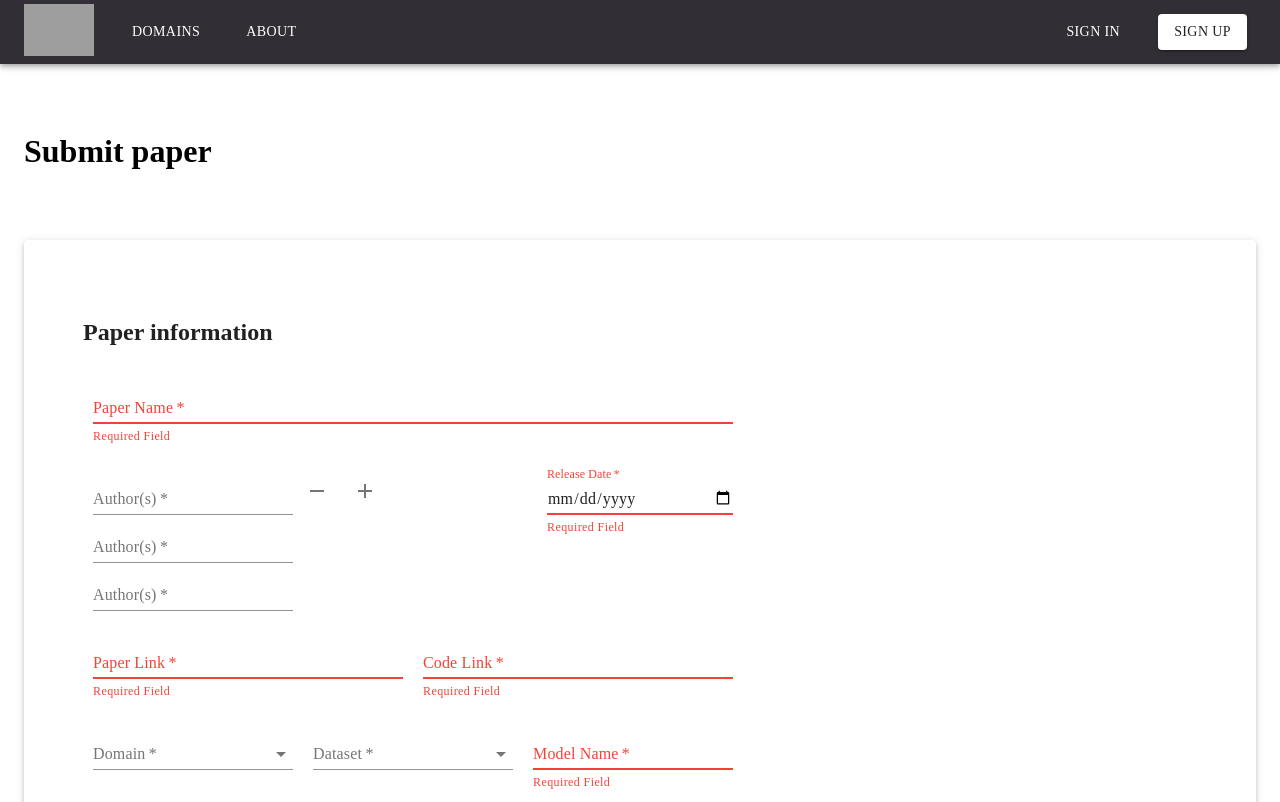
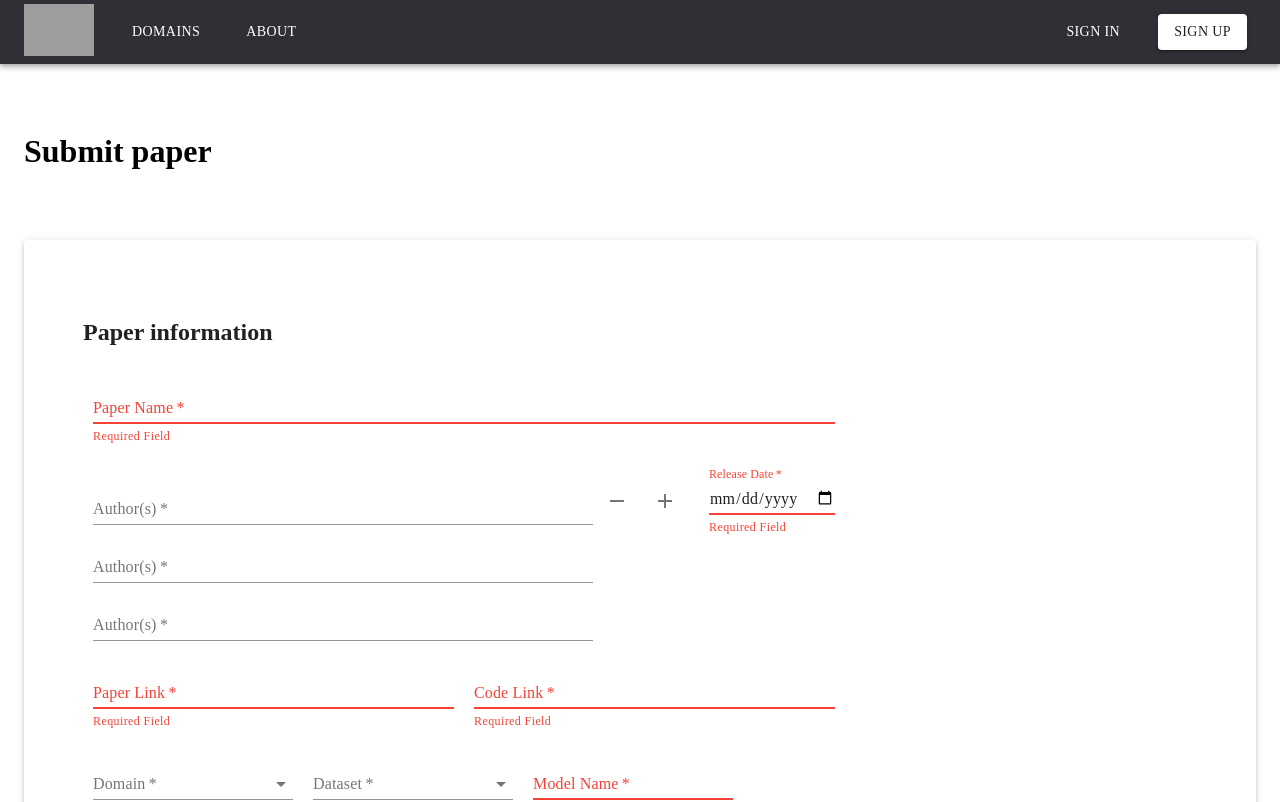
Before and after one commit to UnBArqDsw/2020.1_G2_TCLDL_Client, a Next.js app: page /submit-paper in a window 1280 px wide. Shown: the top 802 px of the page. Built offline with nearby package versions, Linux system fonts and the light colour scheme; grey boxes are pictures that could not be loaded; a web font is replaced by a local one.

Commit message:
Ajusting Submit Paper styles
Signed-off-by: Guilherme Deusdará <guibanci@gmail.com>
Co-authored-by: Gabriel Filipe <gabrielfilipe7unb@gmail.com>

```diff
--- a/src/styles/components/SubmitPaper.module.js
+++ b/src/styles/components/SubmitPaper.module.js
@@ -11,7 +11,8 @@ export default makeStyles((theme) => ({
     flex: 0.7,
     margin: '10px',
     flexDirection: 'row',
-    alignSelf: 'strech',
+    alignItems: 'flex-start',
+    justifyContent: 'flex-start'
   },
   flexDate:{
     display: 'flex',
@@ -22,6 +23,10 @@ export default makeStyles((theme) => ({
     display: 'flex',
     flex: 0.5,
     margin: '10px',
+  },
+  authorField: {
+    minWidth: 500,
+    marginTop: 10
   },
   nameflex: {
     display: 'flex',
@@ -46,6 +51,11 @@ export default makeStyles((theme) => ({
     margin: '10px',
     minWidth: 200,
   },
+  authorButtons: {
+    display: 'flex',
+    flexDirection: 'row',
+    marginTop: 10
+  },
   buttons: {
     display: 'flex',
     marginTop: 20,
```
